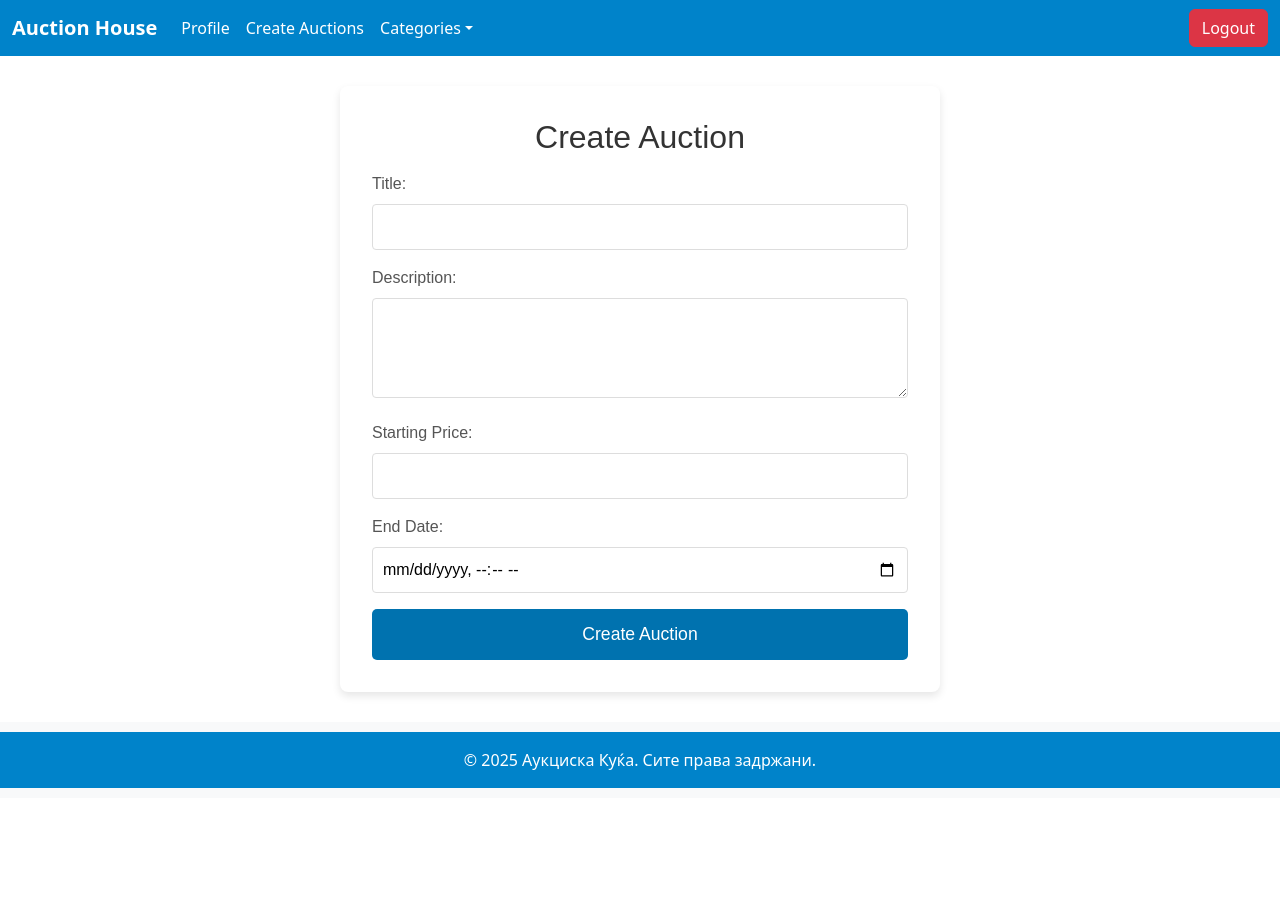
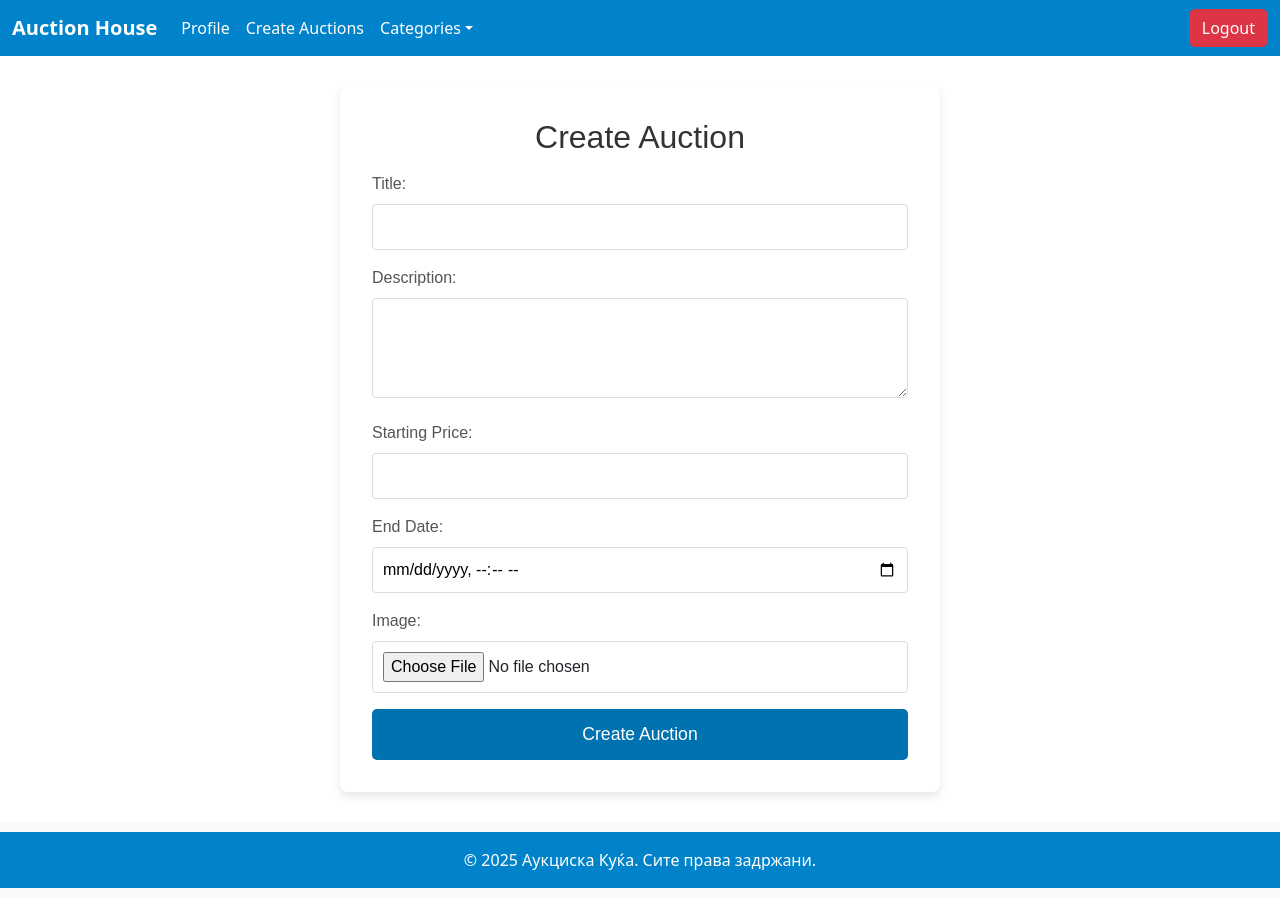
Before and after one commit to martinristow/front-end-auction-house, a React (Vite) app in the folder auction-house/: page /auctions in a window 1280 px wide. Before the commit the page ends 800 px from the top, so only its background shows below. Built offline with nearby package versions, Linux system fonts and the light colour scheme; sample sign-in values are in the browser's storage.

Commit message:
Added img element

```diff
--- a/auction-house/src/Components/CreateAuctionForm.jsx
+++ b/auction-house/src/Components/CreateAuctionForm.jsx
@@ -1,4 +1,3 @@
-// src/Components/CreateAuctionForm.jsx
 import React, { useState } from "react";
 import axios from "axios";
 import { useNavigate } from "react-router-dom";
@@ -9,8 +8,20 @@ const CreateAuctionForm = () => {
     const [description, setDescription] = useState("");
     const [startingPrice, setStartingPrice] = useState("");
     const [endDate, setEndDate] = useState("");
+    const [imageFile, setImageFile] = useState(null); // Додадено за датотеката
     const [errorMessage, setErrorMessage] = useState("");
     const navigate = useNavigate();
+
+    const handleFileChange = (event) => {
+        const file = event.target.files[0];
+        if (file) {
+            const reader = new FileReader();
+            reader.onload = () => {
+                setImageFile(reader.result); // Конвертирање на сликата во Base64
+            };
+            reader.readAsDataURL(file);
+        }
+    };
 
     const handleSubmit = async (event) => {
         event.preventDefault();
@@ -19,13 +30,15 @@ const CreateAuctionForm = () => {
             description: description,
             starting_price: startingPrice,
             end_date: endDate,
+            img: imageFile, // Base64 string на сликата
         };
 
         try {
             const response = await axios.post("http://localhost:8000/auctions", auctionData, {
                 headers: {
-                    "Authorization": `Bearer ${localStorage.getItem("token")}`
-                }
+                    "Authorization": `Bearer ${localStorage.getItem("token")}`,
+                    "Content-Type": "application/json",
+                },
             });
             navigate("/categories/active-auctions");
         } catch (error) {
@@ -79,6 +92,15 @@ const CreateAuctionForm = () => {
                         required
                     />
                 </div>
+                <div>
+                    <label>Image:</label>
+                    <input
+                        type="file"
+                        accept="image/*"
+                        onChange={handleFileChange}
+                        required
+                    />
+                </div>
                 <button type="submit">Create Auction</button>
             </form>
         </div>
```
